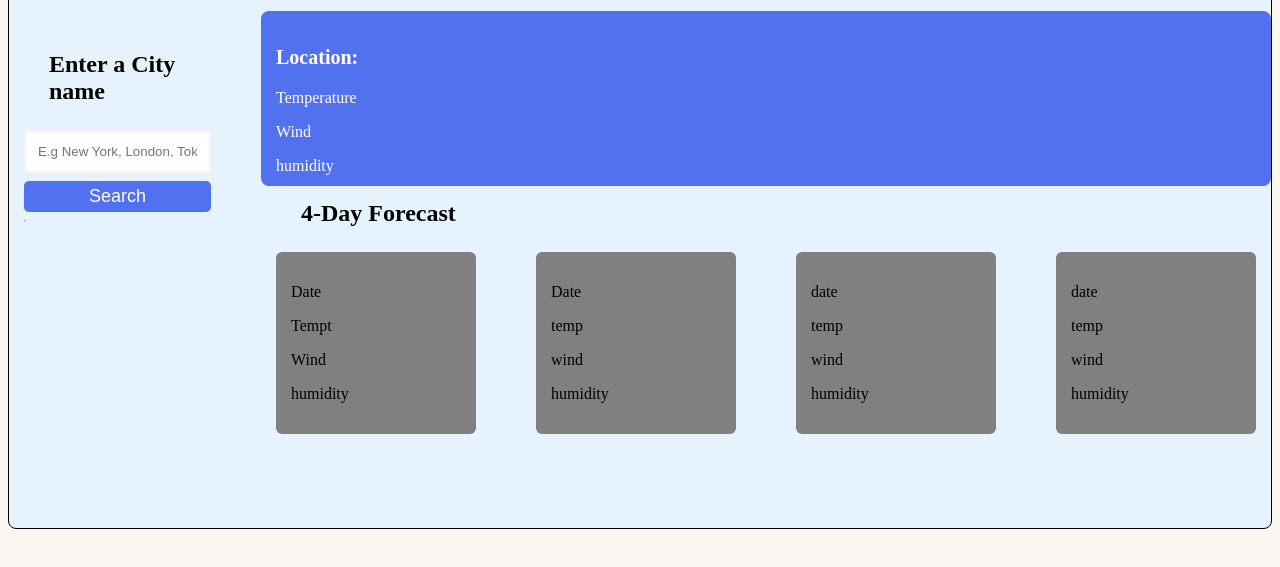
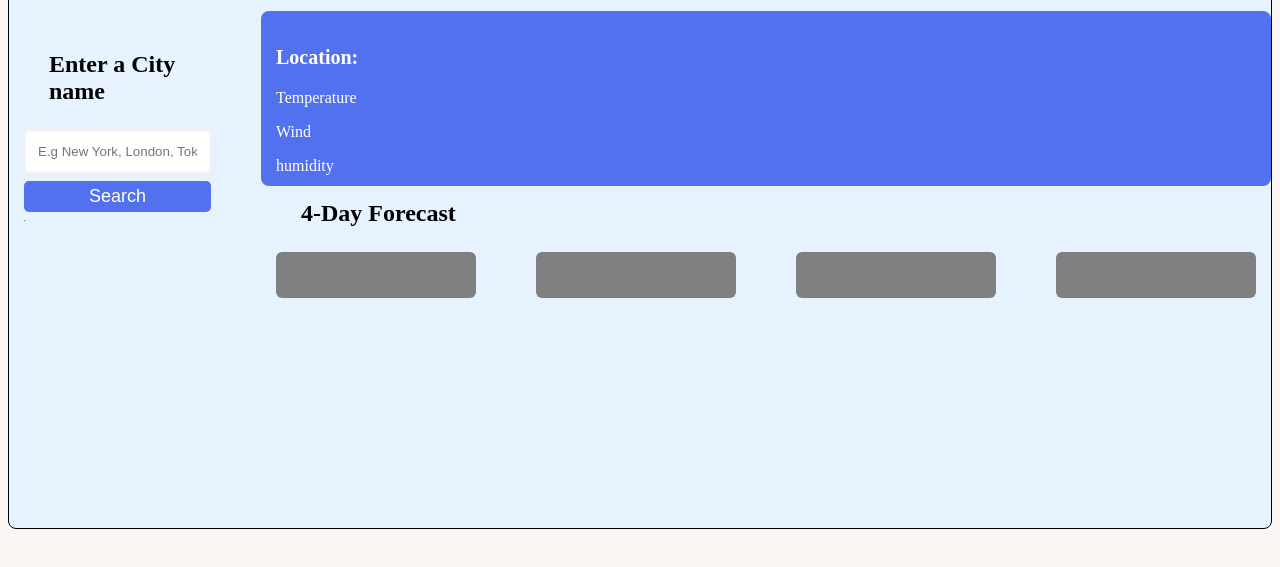
Before and after one commit to Joseph-Scripture/weatherApp, a plain HTML site: page index.html in a window 1280 px wide. Shown: the part 179-746 px from the top of the page. Drawn offline with Linux system fonts and the light colour scheme.

Commit message:
corrected site display and updated page layout

```diff
--- a/index.html
+++ b/index.html
@@ -29,39 +29,35 @@
                 </div>
                 <div class="other-days">
                     <div class="first-day">
-                        <p class="date">Date</p>
+                        <p class="date"></p>
                         <p class="condition-img"></p>
-                        <p class="temp">Tempt</p>
-                        <p class="wind">Wind</p>
-                        <p class="humidity">humidity</p>
+                        <p class="temp"></p>
+                        <p class="wind"></p>
+                        <p class="humidity"></p>
                     </div>
                     <div class="second-day">
-                         <p class="date">Date</p>
+                         <p class="date"></p>
                         <p class="condition-img"></p>
-                        <p class="temp">temp</p>
-                        <p class="wind">wind</p>
-                        <p class="humidity">humidity</p>
+                        <p class="temp"></p>
+                        <p class="wind"></p>
+                        <p class="humidity"></p>
                     </div>
                     <div class="third-day">
-                         <p class="date">date</p>
+                         <p class="date"></p>
                         <p class="condition-img"></p>
-                        <p class="temp">temp</p>
-                        <p class="wind">wind</p>
-                        <p class="humidity">humidity</p>
+                        <p class="temp"></p>
+                        <p class="wind"></p>
+                        <p class="humidity"></p>
                     </div>
                     <div class="fourth-day">
-                        <p class="date">date</p>
+                        <p class="date"></p>
                         <p class="condition-img"></p>
-                        <p class="temp">temp</p>
-                        <p class="wind">wind</p>
-                        <p class="humidity">humidity</p>
+                        <p class="temp"></p>
+                        <p class="wind"></p>
+                        <p class="humidity"></p>
                     </div>
                 </div>
-            </div
-
-
-
-
+            </div>
     </main>
 
 
```
Also changed, not shown: 1 other file.
